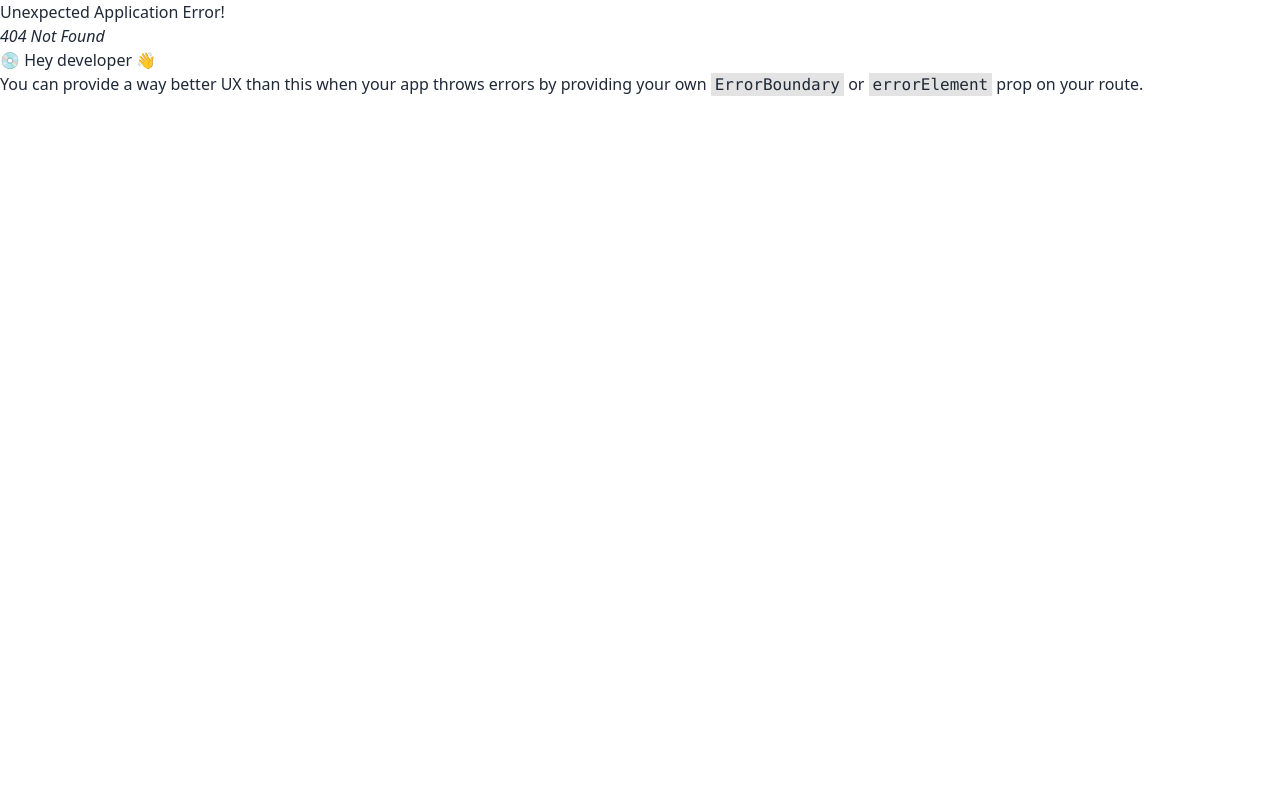
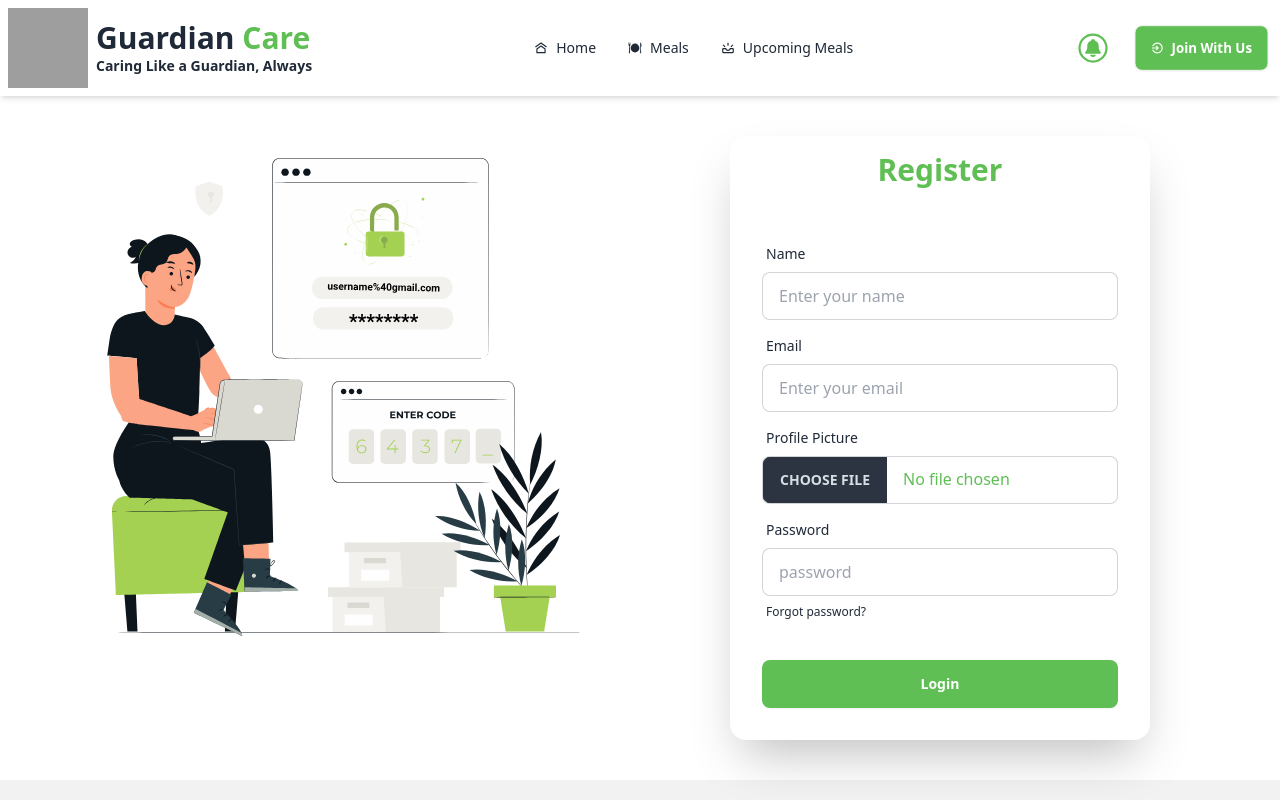
Before and after one commit to jahidul2004/guardian-care, a React (Vite) app: page /register in a window 1280 px wide. Before the commit this address had no page. Shown: the top 800 px of the page. Built offline with nearby package versions, Linux system fonts and the light colour scheme; grey boxes are pictures that could not be loaded.

Commit message:
Register page added.

```diff
--- /dev/null
+++ b/src/pages/register/Register.jsx
@@ -0,0 +1,86 @@
+import Lottie from "lottie-react";
+import loginLottie from "../../assets/lottie/login.json";
+import { FcGoogle } from "react-icons/fc";
+
+const Register = () => {
+    return (
+        <div className="grid grid-cols-1 md:grid-cols-2 p-5 md:p-10">
+            <div className="order-2 card bg-base-100 w-full md:w-[70%] shrink-0 shadow-2xl mx-auto">
+                <h1 className="text-center text-2xl md:text-3xl font-bold my-4 text-[#5fbf54]">
+                    Register
+                </h1>
+                <form className="card-body">
+                    <div className="form-control">
+                        <label className="label">
+                            <span className="label-text">Name</span>
+                        </label>
+                        <input
+                            name="text"
+                            type="text"
+                            placeholder="Enter your name"
+                            className="input input-bordered"
+                            required
+                        />
+                    </div>
+                    <div className="form-control">
+                        <label className="label">
+                            <span className="label-text">Email</span>
+                        </label>
+                        <input
+                            name="email"
+                            type="email"
+                            placeholder="Enter your email"
+                            className="input input-bordered"
+                            required
+                        />
+                    </div>
+                    <div className="form-control">
+                        <label className="label">
+                            <span className="label-text">Profile Picture</span>
+                        </label>
+                        <input
+                            type="file"
+                            className="file-input file-input-bordered text-[#5fbf54] w-full"
+                        />
+                    </div>
+
+                    <div className="form-control">
+                        <label className="label">
+                            <span className="label-text">Password</span>
+                        </label>
+                        <input
+                            name="password"
+                            type="password"
+                            placeholder="password"
+                            className="input input-bordered"
+                            required
+                        />
+                        <label className="label">
+                            <a
+                                href="#"
+                                className="label-text-alt link link-hover"
+                            >
+                                Forgot password?
+                            </a>
+                        </label>
+                    </div>
+
+                    <div className="form-control mt-6">
+                        <button className="btn bg-[#5fbf54] text-white border-none">
+                            Login
+                        </button>
+                    </div>
+                </form>
+            </div>
+            <div className="max-h-[500px] w-full order-1">
+                <Lottie
+                    style={{ height: "100%" }}
+                    loop={true}
+                    animationData={loginLottie}
+                />
+            </div>
+        </div>
+    );
+};
+
+export default Register;
--- a/src/routes/router.jsx
+++ b/src/routes/router.jsx
@@ -4,6 +4,7 @@ import Home from "../pages/Home/Home";
 import MealDetails from "../pages/details/MealDetails";
 import Meals from "../pages/meals/Meals";
 import Login from "../pages/Login/Login";
+import Register from "../pages/register/Register";
 
 const router = createBrowserRouter([
     {
@@ -38,6 +39,10 @@ const router = createBrowserRouter([
                 path: "/login",
                 element: <Login></Login>,
             },
+            {
+                path:"/register",
+                element:<Register></Register>
+            }
         ],
     },
 ]);
```
